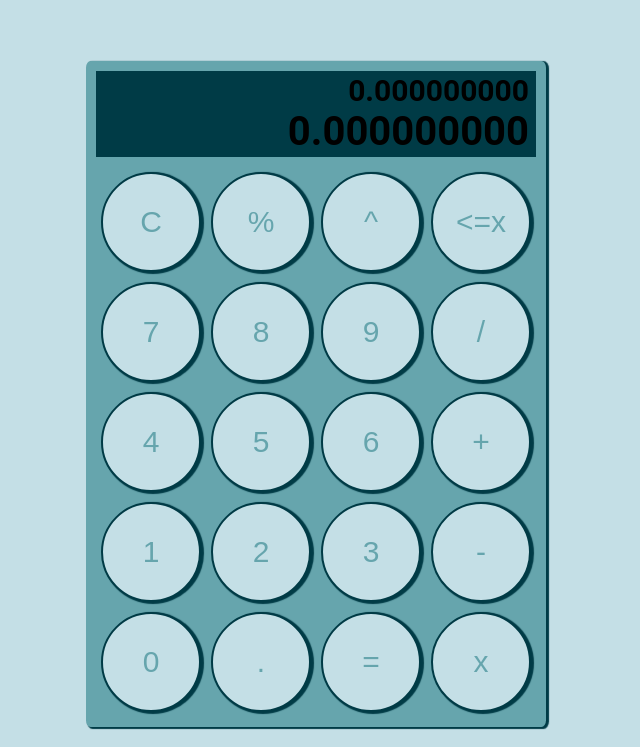
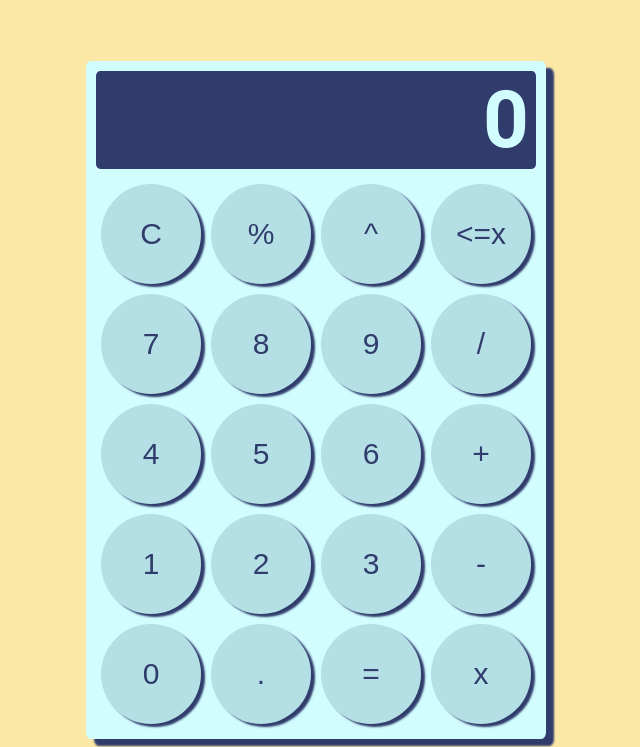
Before and after one commit to arkii1/Calculator, a plain HTML site: page index.html in a window 1280 px wide. Shown: the part 197-944 px from the top of the page, without its empty margins (324-964 px from the left). Drawn offline with Linux system fonts and the light colour scheme.

Commit message:
Updated colour scheme

```diff
--- a/index.html
+++ b/index.html
@@ -12,8 +12,7 @@
         <div class="main-container">
             <div class="calculator-container">
                 <div class="screen-container">
-                    <h4 class="operation-text">0.000000000</h3>
-                    <h3 class="answer-text">0.000000000</h3>
+                    <h3 class="screen-text" id="screen-text">0</h3>
                 </div>
                 <div class="buttons-container">
                     <button type="button" id="clear-button">C</button>
--- a/style.css
+++ b/style.css
@@ -1,6 +1,6 @@
 body
 {
-    background-color: #c4dfe6;
+    background-color: #fbe8a6;
     font-family: 'Roboto', sans-serif;
 }
 
@@ -15,8 +15,8 @@ body
 .calculator-container
 {
     margin-top: 250px;
-    background-color: #66a5ad;
-    box-shadow: 2px 1px 1px 1px #003b46;
+    background-color: #d2fdff;
+    box-shadow: 8px 7px 2px 0px #303c6c;
     width: auto;
     height: auto;
     border-radius: 1%;
@@ -24,12 +24,13 @@ body
 
 .screen-container
 {
-    background-color: #003b46;
-    border: 2px solid #003b46;
+    background-color: #303c6c;
+    border: 2px solid #303c6c;
     height: auto;
     width: auto;
 
     margin: 10px 10px;
+    border-radius: 1% / 5%;
 
 }
 
@@ -42,13 +43,14 @@ body
     margin: 0px 5px;
 }
 
-.answer-text
+.screen-text
 {
     text-align: end;
     position: relative;
-    font-size: 40px;
+    font-size: 80px;
     bottom: 0px;
     margin: 0px 5px;
+    color: #d2fdff;
 }
 
 .buttons-container
@@ -64,12 +66,12 @@ button
     height: 100px;
     width: 100px;
 
-    background-color: #c4dfe6;              /*66a5ad*/
-    color: #66a5ad;
+    background-color: #b4dfe5;              /*66a5ad*/
+    color: #303c6c;
 
-    border: 2px solid #003b46;
+    border: none;
     border-radius: 50%;
-    box-shadow: 2px 1px 1px 1px #003b46;
+    box-shadow: 4px 3px 2px 0px #303c6c;
 
     margin: 5px;
 
```
